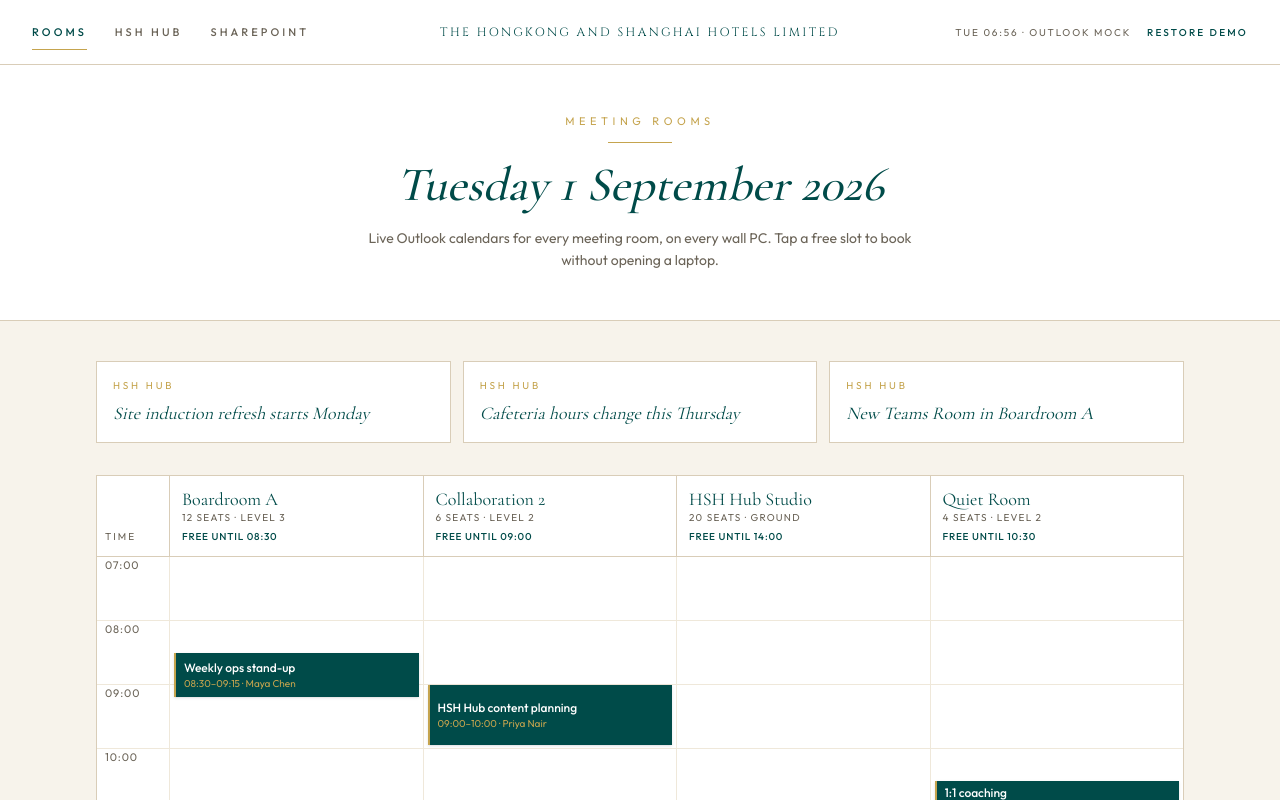
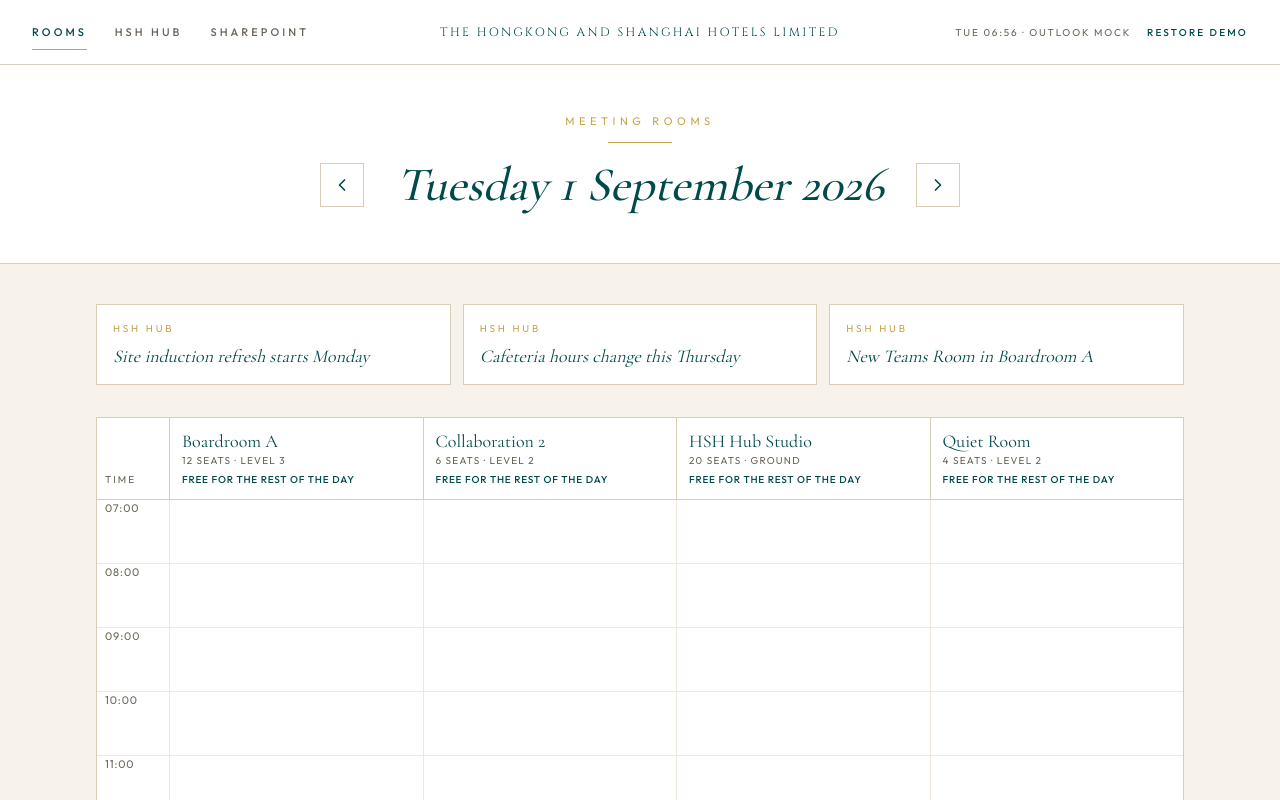
Before and after one commit to joywang0305/HSHDashboard, a Next.js app: page / in a window 1280 px wide. Shown: the top 800 px of the page. Built offline with nearby package versions, Linux system fonts and the light colour scheme.

Commit message:
Let the rooms board move between days.
Show the selected date in the header with previous/next controls and a date picker, drop the subtitle, and load that day’s Outlook-style bookings.

Co-authored-by: wangbingwei <wangbingwei@gmail.com>

```diff
--- a/src/app/api/board/route.ts
+++ b/src/app/api/board/route.ts
@@ -3,6 +3,7 @@ import { getBoard } from "@/lib/board-store";
 
 export const dynamic = "force-dynamic";
 
-export function GET() {
-  return NextResponse.json(getBoard());
+export function GET(request: Request) {
+  const date = new URL(request.url).searchParams.get("date");
+  return NextResponse.json(getBoard(date));
 }
--- a/src/app/layout.tsx
+++ b/src/app/layout.tsx
@@ -1,5 +1,6 @@
 import type { Metadata } from "next";
 import { Cinzel, Cormorant_Garamond, Outfit } from "next/font/google";
+import { Suspense } from "react";
 import { COMPANY_NAME } from "@/lib/brand";
 import { AppShell } from "@/components/app-shell";
 import { Providers } from "@/components/providers";
@@ -38,9 +39,11 @@ export default function RootLayout({ children }: LayoutProps<"/">) {
       className={`${outfit.variable} ${cormorant.variable} ${cinzel.variable} h-full`}
     >
       <body className="min-h-full font-sans">
-        <Providers>
-          <AppShell>{children}</AppShell>
-        </Providers>
+        <Suspense>
+          <Providers>
+            <AppShell>{children}</AppShell>
+          </Providers>
+        </Suspense>
       </body>
     </html>
   );
--- a/src/app/page.tsx
+++ b/src/app/page.tsx
@@ -1,20 +1,22 @@
 "use client";
 
-import { PageIntro, SectionFrame } from "@/components/page-hero";
+import { DayIntro, SectionFrame } from "@/components/page-hero";
 import { RoomDayBoard } from "@/components/room-day-board";
 import { StripNews } from "@/components/feeds";
 import { useBoard } from "@/components/board-provider";
-import { formatDayLabel } from "@/lib/time";
+import { shiftDate } from "@/lib/time";
 
 export default function RoomsPage() {
-  const { board } = useBoard();
+  const { viewDate, setViewDate } = useBoard();
 
   return (
     <div>
-      <PageIntro
+      <DayIntro
         eyebrow="Meeting rooms"
-        title={board ? formatDayLabel(board.date) : "Today’s rooms"}
-        lede="Live Outlook calendars for every meeting room, on every wall PC. Tap a free slot to book without opening a laptop."
+        date={viewDate}
+        onPrev={() => setViewDate(shiftDate(viewDate, -1))}
+        onNext={() => setViewDate(shiftDate(viewDate, 1))}
+        onPick={setViewDate}
       />
       <SectionFrame>
         <StripNews />
--- a/src/components/board-provider.tsx
+++ b/src/components/board-provider.tsx
@@ -9,11 +9,14 @@ import {
   useState,
   type ReactNode,
 } from "react";
-import { POLL_MS } from "@/lib/time";
+import { usePathname, useRouter, useSearchParams } from "next/navigation";
+import { isIsoDate, POLL_MS, todayInZone } from "@/lib/time";
 import type { BoardPayload, CreateBookingInput } from "@/lib/types";
 
 type BoardContextValue = {
   board: BoardPayload | null;
+  viewDate: string;
+  setViewDate: (date: string) => void;
   error: string | null;
   loading: boolean;
   refresh: () => Promise<void>;
@@ -24,13 +27,39 @@ type BoardContextValue = {
 const BoardContext = createContext<BoardContextValue | null>(null);
 
 export function BoardProvider({ children }: { children: ReactNode }) {
+  const router = useRouter();
+  const pathname = usePathname();
+  const searchParams = useSearchParams();
+  const requested = searchParams.get("date");
+  const viewDate = isIsoDate(requested) ? requested : todayInZone();
+
   const [board, setBoard] = useState<BoardPayload | null>(null);
   const [error, setError] = useState<string | null>(null);
   const [loading, setLoading] = useState(true);
 
+  const setViewDate = useCallback(
+    (date: string) => {
+      if (!isIsoDate(date)) return;
+      const params = new URLSearchParams(searchParams.toString());
+      if (date === todayInZone()) {
+        params.delete("date");
+      } else {
+        params.set("date", date);
+      }
+      const query = params.toString();
+      router.replace(query ? `${pathname}?${query}` : pathname, {
+        scroll: false,
+      });
+    },
+    [pathname, router, searchParams],
+  );
+
   const refresh = useCallback(async () => {
     try {
-      const response = await fetch("/api/board", { cache: "no-store" });
+      const response = await fetch(
+        `/api/board?date=${encodeURIComponent(viewDate)}`,
+        { cache: "no-store" },
+      );
       if (!response.ok) {
         throw new Error("The board feed is unavailable.");
       }
@@ -44,7 +73,7 @@ export function BoardProvider({ children }: { children: ReactNode }) {
     } finally {
       setLoading(false);
     }
-  }, []);
+  }, [viewDate]);
 
   useEffect(() => {
     /* eslint-disable react-hooks/set-state-in-effect -- load and poll the shared board feed */
@@ -78,8 +107,17 @@ export function BoardProvider({ children }: { children: ReactNode }) {
   }, [refresh]);
 
   const value = useMemo(
-    () => ({ board, error, loading, refresh, book, resetDemo }),
-    [board, error, loading, refresh, book, resetDemo],
+    () => ({
+      board,
+      viewDate,
+      setViewDate,
+      error,
+      loading,
+      refresh,
+      book,
+      resetDemo,
+    }),
+    [board, viewDate, setViewDate, error, loading, refresh, book, resetDemo],
   );
 
   return (
--- a/src/components/page-hero.tsx
+++ b/src/components/page-hero.tsx
@@ -1,3 +1,6 @@
+import { ChevronLeft, ChevronRight } from "lucide-react";
+import { formatDayLabel } from "@/lib/time";
+
 export function PageIntro({
   eyebrow,
   title,
@@ -28,6 +31,64 @@ export function PageIntro({
   );
 }
 
+export function DayIntro({
+  eyebrow,
+  date,
+  onPrev,
+  onNext,
+  onPick,
+}: {
+  eyebrow: string;
+  date: string;
+  onPrev: () => void;
+  onNext: () => void;
+  onPick: (date: string) => void;
+}) {
+  return (
+    <section className="border-b border-[#d9cdb8] bg-white px-4 py-10 text-center md:px-8 md:py-12">
+      <p className="text-[11px] tracking-[0.42em] text-[#c5a44e] uppercase">
+        {eyebrow}
+      </p>
+      <span className="my-3 mx-auto block h-px w-16 bg-[#c5a44e]" />
+      <div className="flex items-center justify-center gap-3 md:gap-6">
+        <button
+          type="button"
+          aria-label="Previous day"
+          className="flex size-11 shrink-0 items-center justify-center border border-[#d9cdb8] text-[#004b49] hover:border-[#c5a44e] hover:text-[#c5a44e]"
+          onClick={onPrev}
+        >
+          <ChevronLeft className="size-5" />
+        </button>
+        <h1 className="relative min-w-0">
+          <span
+            className="block px-2 text-2xl font-medium italic leading-tight text-[#004b49] sm:text-3xl md:text-5xl"
+            style={{ fontFamily: "var(--font-cormorant), serif" }}
+          >
+            {formatDayLabel(date)}
+          </span>
+          <input
+            type="date"
+            value={date}
+            onChange={(event) => {
+              if (event.target.value) onPick(event.target.value);
+            }}
+            aria-label="Choose a date"
+            className="absolute inset-0 cursor-pointer opacity-0"
+          />
+        </h1>
+        <button
+          type="button"
+          aria-label="Next day"
+          className="flex size-11 shrink-0 items-center justify-center border border-[#d9cdb8] text-[#004b49] hover:border-[#c5a44e] hover:text-[#c5a44e]"
+          onClick={onNext}
+        >
+          <ChevronRight className="size-5" />
+        </button>
+      </div>
+    </section>
+  );
+}
+
 export function SectionFrame({ children }: { children: React.ReactNode }) {
   return (
     <div className="mx-auto max-w-6xl px-4 py-8 md:px-8 md:py-10">
--- a/src/components/room-day-board.tsx
+++ b/src/components/room-day-board.tsx
@@ -12,6 +12,7 @@ import {
   isoFromDateAndMinutes,
   minutesFromMidnight,
   rangesOverlap,
+  todayInZone,
 } from "@/lib/time";
 import type { Booking, Room } from "@/lib/types";
 import { cn } from "@/lib/utils";
@@ -23,20 +24,30 @@ const HOURS = Array.from(
 const TOTAL_MINUTES = (DAY_END_HOUR - DAY_START_HOUR) * 60;
 const HOUR_PX = 64;
 
-function roomStatus(roomId: string, bookings: Booking[], now: Date) {
-  const current = bookings.find(
-    (item) =>
-      item.roomId === roomId &&
-      new Date(item.start) <= now &&
-      new Date(item.end) > now,
+function roomStatus(
+  roomId: string,
+  bookings: Booking[],
+  now: Date,
+  viewingToday: boolean,
+) {
+  const roomBookings = bookings.filter((item) => item.roomId === roomId);
+  if (!viewingToday) {
+    if (roomBookings.length === 0) {
+      return { label: "No meetings booked", busy: false };
+    }
+    return {
+      label: `${roomBookings.length} meeting${roomBookings.length === 1 ? "" : "s"}`,
+      busy: false,
+    };
+  }
+  const current = roomBookings.find(
+    (item) => new Date(item.start) <= now && new Date(item.end) > now,
   );
   if (current) {
     return { label: `Busy until ${formatClock(current.end)}`, busy: true };
   }
-  const next = bookings
-    .filter(
-      (item) => item.roomId === roomId && new Date(item.start) > now,
-    )
+  const next = roomBookings
+    .filter((item) => new Date(item.start) > now)
     .sort((a, b) => a.start.localeCompare(b.start))[0];
   if (next) {
     return { label: `Free until ${formatClock(next.start)}`, busy: false };
@@ -48,6 +59,7 @@ export function RoomDayBoard() {
   const { board, loading, error } = useBoard();
   const [now, setNow] = useState(() => new Date());
   const [draft, setDraft] = useState<SlotDraft | null>(null);
+  const viewingToday = board?.date === todayInZone();
 
   useEffect(() => {
     const timer = window.setInterval(() => setNow(new Date()), 30_000);
@@ -118,7 +130,12 @@ export function RoomDayBoard() {
             Time
           </div>
           {board.rooms.map((room) => {
-            const status = roomStatus(room.id, board.bookings, now);
+            const status = roomStatus(
+              room.id,
+              board.bookings,
+              now,
+              viewingToday,
+            );
             return (
               <div
                 key={room.id}
@@ -183,7 +200,8 @@ export function RoomDayBoard() {
             );
           })}
 
-          {nowMinutes >= DAY_START_HOUR * 60 &&
+          {viewingToday &&
+          nowMinutes >= DAY_START_HOUR * 60 &&
           nowMinutes <= DAY_END_HOUR * 60 ? (
             <div
               className="pointer-events-none absolute right-0 left-0 z-10"
--- a/src/lib/board-store.ts
+++ b/src/lib/board-store.ts
@@ -1,5 +1,5 @@
 import { seedBookings, seedHub, seedRooms, seedSharePoint } from "@/lib/seed";
-import { rangesOverlap, todayInZone } from "@/lib/time";
+import { dateOfInstant, isIsoDate, rangesOverlap, todayInZone } from "@/lib/time";
 import type {
   BoardPayload,
   Booking,
@@ -45,14 +45,18 @@ function state() {
   return globalState.__hshBoard;
 }
 
-export function getBoard(): BoardPayload {
+export function getBoard(viewDate?: string | null): BoardPayload {
   const current = state();
+  const date = isIsoDate(viewDate) ? viewDate : current.date;
+  const bookings = current.bookings.filter(
+    (item) => dateOfInstant(item.start) === date,
+  );
   return {
-    date: current.date,
+    date,
     timezone: TIMEZONE,
     source: isGraphConfigured() ? "graph" : "mock",
     rooms: current.rooms,
-    bookings: current.bookings,
+    bookings,
     hub: current.hub,
     sharepoint: current.sharepoint,
     dayStartHour: DAY_START_HOUR,
--- a/src/lib/seed.ts
+++ b/src/lib/seed.ts
@@ -1,8 +1,9 @@
 import type { Booking, HubStory, Room, SharePointItem } from "@/lib/types";
-import { todayInZone } from "@/lib/time";
+import { todayInZone, zonedDateTime } from "@/lib/time";
 
 function at(date: string, time: string) {
-  return new Date(`${date}T${time}:00`).toISOString();
+  const [hour, minute] = time.split(":").map(Number);
+  return zonedDateTime(date, hour, minute).toISOString();
 }
 
 export function seedRooms(): Room[] {
--- a/src/lib/time.ts
+++ b/src/lib/time.ts
@@ -15,8 +15,28 @@ export function todayInZone(timeZone = TIMEZONE, from = new Date()) {
 }
 
 export function zonedDateTime(date: string, hour: number, minute = 0) {
-  const padded = `${date}T${String(hour).padStart(2, "0")}:${String(minute).padStart(2, "0")}:00`;
-  return new Date(padded);
+  const desired = `${date}T${String(hour).padStart(2, "0")}:${String(minute).padStart(2, "0")}:00`;
+  let utc = new Date(`${desired}Z`);
+  for (let index = 0; index < 3; index += 1) {
+    const parts = new Intl.DateTimeFormat("en-CA", {
+      timeZone: TIMEZONE,
+      year: "numeric",
+      month: "2-digit",
+      day: "2-digit",
+      hour: "2-digit",
+      minute: "2-digit",
+      second: "2-digit",
+      hourCycle: "h23",
+    }).formatToParts(utc);
+    const value = (type: Intl.DateTimeFormatPartTypes) =>
+      parts.find((part) => part.type === type)?.value ?? "00";
+    const shown = `${value("year")}-${value("month")}-${value("day")}T${value("hour")}:${value("minute")}:${value("second")}`;
+    const delta =
+      new Date(`${desired}Z`).getTime() - new Date(`${shown}Z`).getTime();
+    utc = new Date(utc.getTime() + delta);
+    if (delta === 0) break;
+  }
+  return utc;
 }
 
 export function minutesFromMidnight(iso: string) {
@@ -38,6 +58,31 @@ export function formatDayLabel(date: string) {
     month: "long",
     year: "numeric",
   }).format(new Date(`${date}T12:00:00`));
+}
+
+export function isIsoDate(value: string | null | undefined): value is string {
+  if (!value || !/^\d{4}-\d{2}-\d{2}$/.test(value)) return false;
+  const [year, month, day] = value.split("-").map(Number);
+  const probe = new Date(Date.UTC(year, month - 1, day));
+  return (
+    probe.getUTCFullYear() === year &&
+    probe.getUTCMonth() === month - 1 &&
+    probe.getUTCDate() === day
+  );
+}
+
+export function shiftDate(date: string, days: number) {
+  const [year, month, day] = date.split("-").map(Number);
+  const next = new Date(Date.UTC(year, month - 1, day + days));
+  return [
+    next.getUTCFullYear(),
+    String(next.getUTCMonth() + 1).padStart(2, "0"),
+    String(next.getUTCDate()).padStart(2, "0"),
+  ].join("-");
+}
+
+export function dateOfInstant(iso: string, timeZone = TIMEZONE) {
+  return todayInZone(timeZone, new Date(iso));
 }
 
 export function formatShortDate(iso: string) {
```
Also changed, not shown: 1 other file (tests, documents, lock files or other folders).
